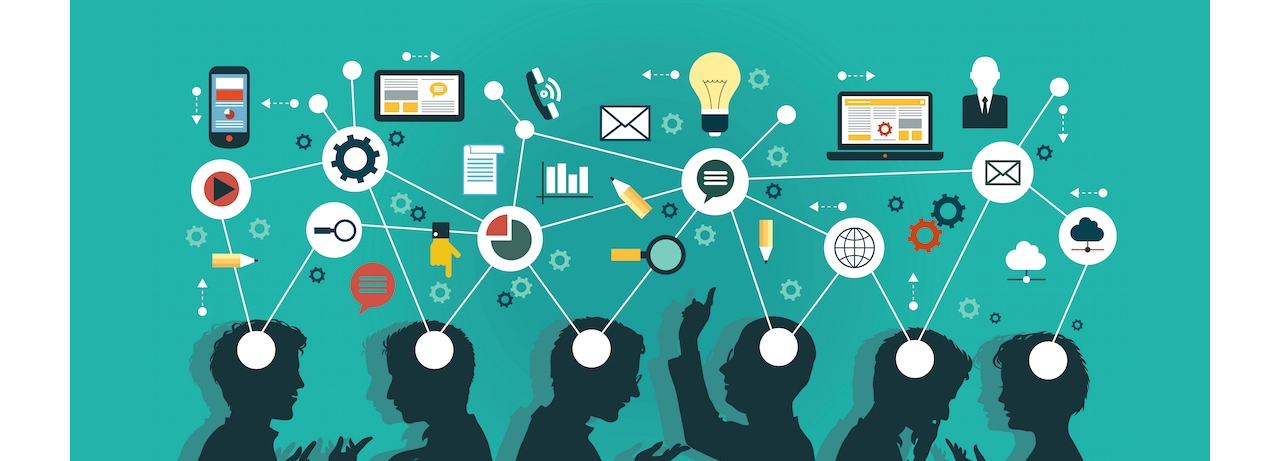
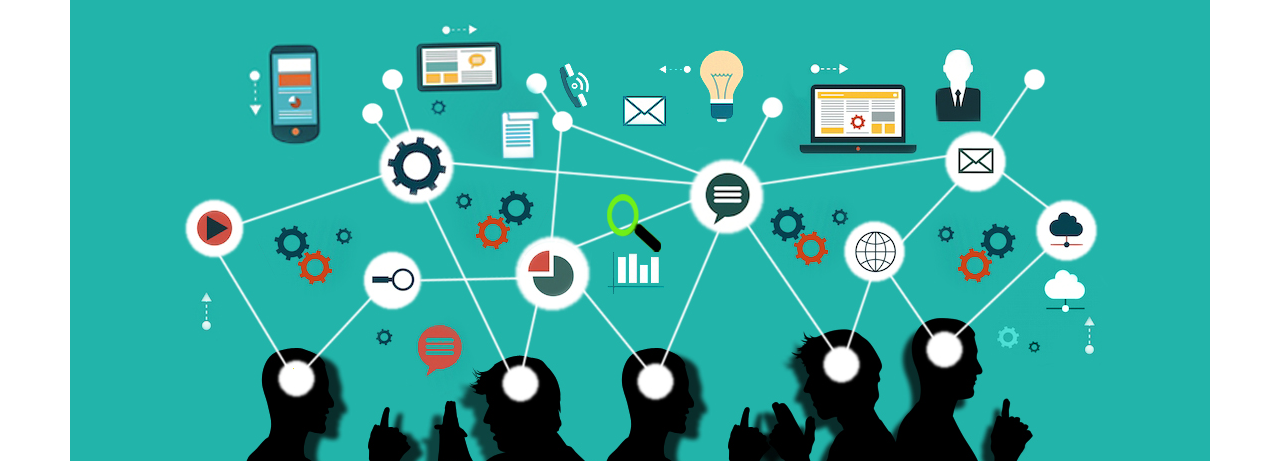
Before and after one commit to betabullsmarketing/traintogaf, a plain HTML site: page index.html in a window 1280 px wide. Shown: the part 339-800 px from the top of the page. Drawn offline with nearby package versions, Linux system fonts and the light colour scheme; a script that the page names is missing.

Commit message:
Home Page Image Update

```diff
--- a/index.html
+++ b/index.html
@@ -87,7 +87,7 @@
         <!--p class="captioned"><b></b></p-->
 
 
-        <img src="images/learning_websites.jpg" class="img-responsive yourTogafImage">
+        <img src="images/train1.jpg" class="img-responsive yourTogafImage">
 
 
 
```
Also changed, not shown: images/train1.jpg (added).
